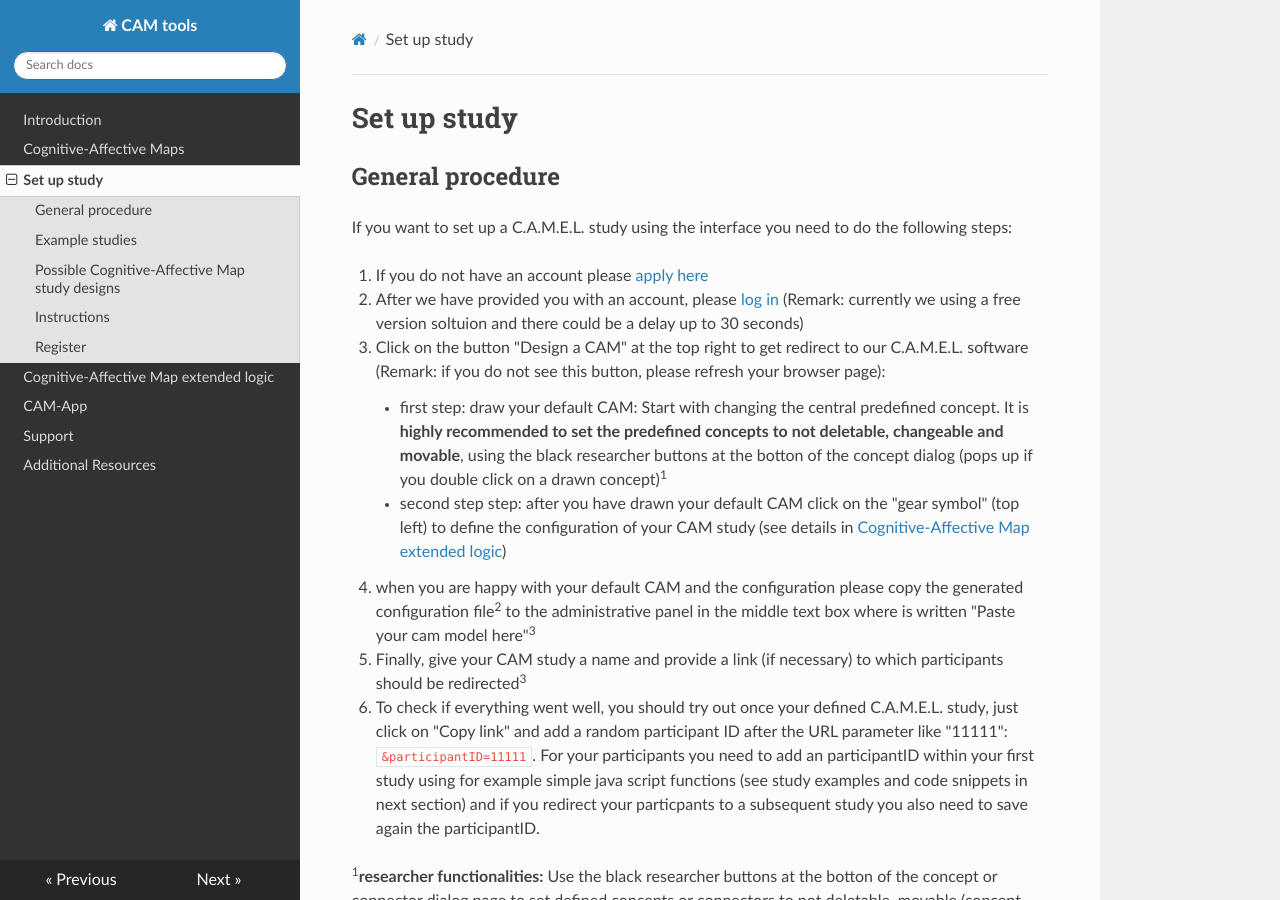
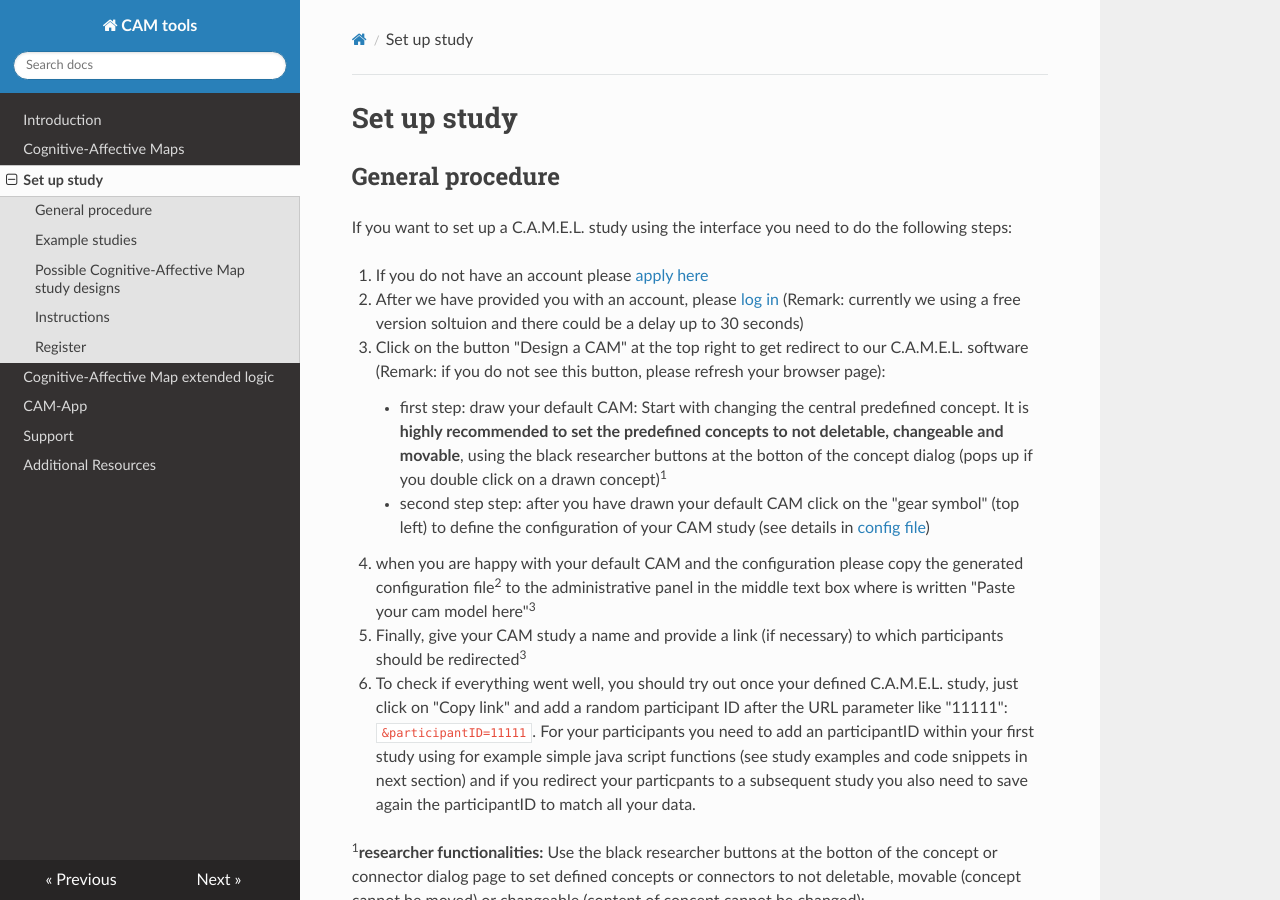
Before and after one commit to FennStatistics/CAMtools_documentation, an MkDocs documentation site: the page built from docs/Set up study.md, in a window 1280 px wide and 900 px high. Built offline with MkDocs 1.6.1, drawn with Linux system fonts in a browser that asks for light colours; nearby versions of some CDN libraries.

Commit message:
fix spelling errors

```diff
--- a/docs/Set up study.md
+++ b/docs/Set up study.md
@@ -18,11 +18,11 @@
 3. Click on the button "Design a CAM" at the top right to get redirect to our C.A.M.E.L. software (Remark: if you do not see this button, please refresh your browser page):
 
     * first step: draw your default CAM: Start with changing the central predefined concept. It is **highly recommended to set the predefined concepts to not deletable, changeable and movable**, using the black researcher buttons at the botton of the concept dialog (pops up if you double click on a drawn concept)<sup>1</sup>
-    * second step step: after you have drawn your default CAM click on the "gear symbol" (top left) to define the configuration of your CAM study (see details in [Cognitive-Affective Map extended logic](Cognitive-Affective Map extended logic.md))
+    * second step step: after you have drawn your default CAM click on the "gear symbol" (top left) to define the configuration of your CAM study (see details in   <a href="https://camtools-documentation.readthedocs.io/en/master/Cognitive-Affective%20Map%20extended%20logic/#define-your-config-file" target="_blank"> config file</a>)
 
 4. when you are happy with your default CAM and the configuration please copy the generated configuration file<sup>2</sup> to the administrative panel in the middle text box where is written "Paste your cam model here"<sup>3</sup>
 5. Finally, give your CAM study a name and provide a link (if necessary) to which participants should be redirected<sup>3</sup>
-6. To check if everything went well, you should try out once your defined C.A.M.E.L. study, just click on "Copy link" and add a random participant ID after the URL parameter like "11111": `&participantID=11111`. For your participants you need to add an participantID within your first study using for example simple java script functions (see study examples and code snippets in next section) and if you redirect your particpants to a subsequent study you also need to save again the participantID.
+6. To check if everything went well, you should try out once your defined C.A.M.E.L. study, just click on "Copy link" and add a random participant ID after the URL parameter like "11111": `&participantID=11111`. For your participants you need to add an participantID within your first study using for example simple java script functions (see study examples and code snippets in next section) and if you redirect your particpants to a subsequent study you also need to save again the participantID to match all your data.
 
 <sup>1</sup>**researcher functionalities:**
 Use the black researcher buttons at the botton of the concept or connector dialog page to set defined concepts or connectors to not deletable, movable (concept cannot be moved) or changeable (content of concept cannot be changed):
```
Also changed, not shown: docs/Cognitive-Affective Map extended logic.md (+1 -1 lines).
